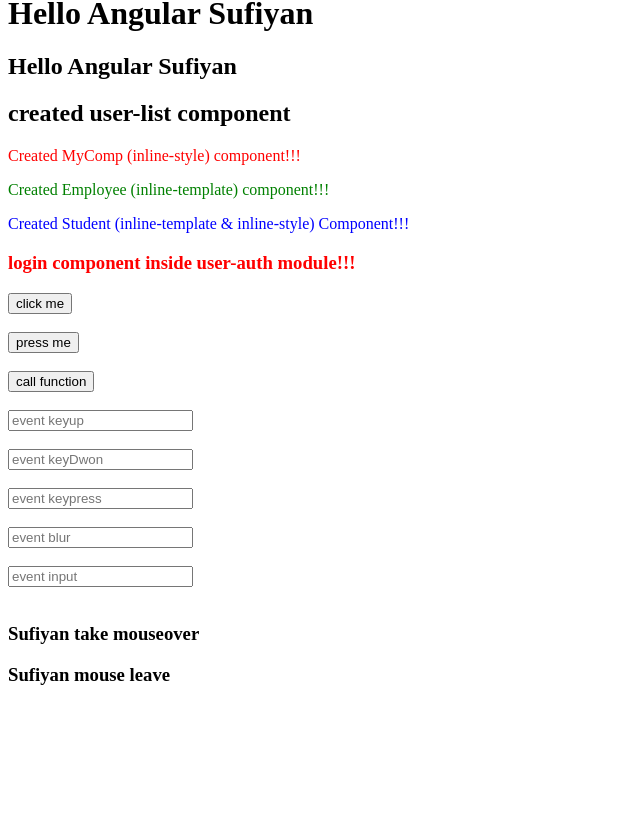
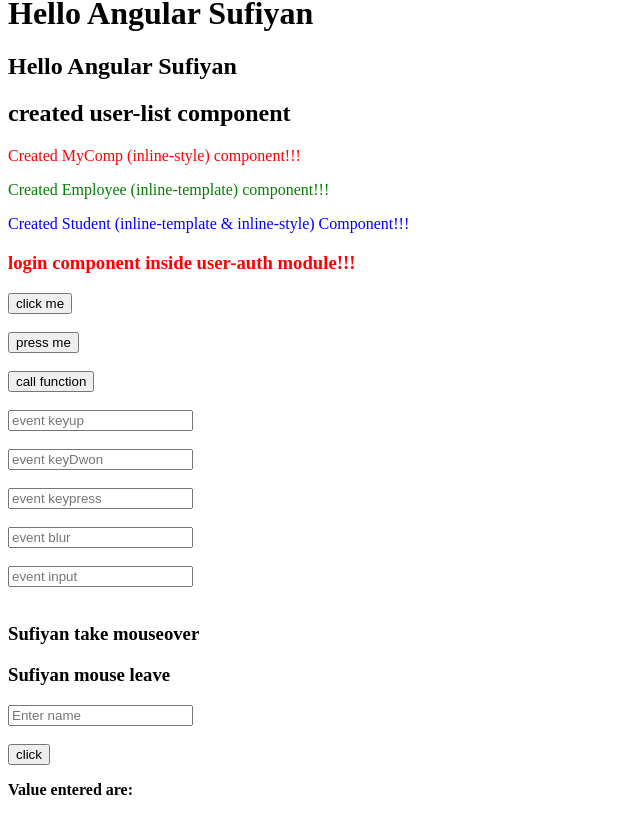
Before and after one commit to Sufiyan33/Learning-Angular, an Angular app in the folder Angular-Beginner/blog/: page / in a window 1280 px wide. Shown: the part 256-1071 px from the top of the page, without its empty margins (0-640 px from the left). Before the commit the page ends 961 px from the top, so only its background shows below. Built offline with nearby package versions, Linux system fonts and the light colour scheme.

Commit message:
Getting text box value and printing it on web page

```diff
--- a/Angular-Beginner/blog/src/app/app.component.html
+++ b/Angular-Beginner/blog/src/app/app.component.html
@@ -34,3 +34,12 @@
 
   <h3 (mouseover)="getData('mouse over')">Sufiyan take mouseover</h3>
   <h3 ((mouseleave))="getData('mouse leave')">Sufiyan mouse leave</h3>
+
+<!-- Getting text box value and printing it. -->
+ <!--<input type="text" #key (keyup)="getBoxValue(key.value)" placeholder="Enter name" name="name"> -->
+ <!-- We can also get this by using button click, use same code like above and change little bit-->
+ <input type="text" #key placeholder="Enter name" name="name"><br/><br/>
+ <button (click)="getBoxValue(key.value)">click</button>
+ <p>
+  <b>Value entered are:</b> {{displayVal}}
+ </p>
--- a/Angular-Beginner/blog/src/app/app.component.ts
+++ b/Angular-Beginner/blog/src/app/app.component.ts
@@ -36,4 +36,11 @@ export class AppComponent {
   getData(value:string){
     console.warn("testing events!!!")
   }
+
+  // Getting text box value and printing it.
+  displayVal='';
+  getBoxValue(data:string){
+    console.warn(data);
+    this.displayVal=data;
+  }
 }
```
